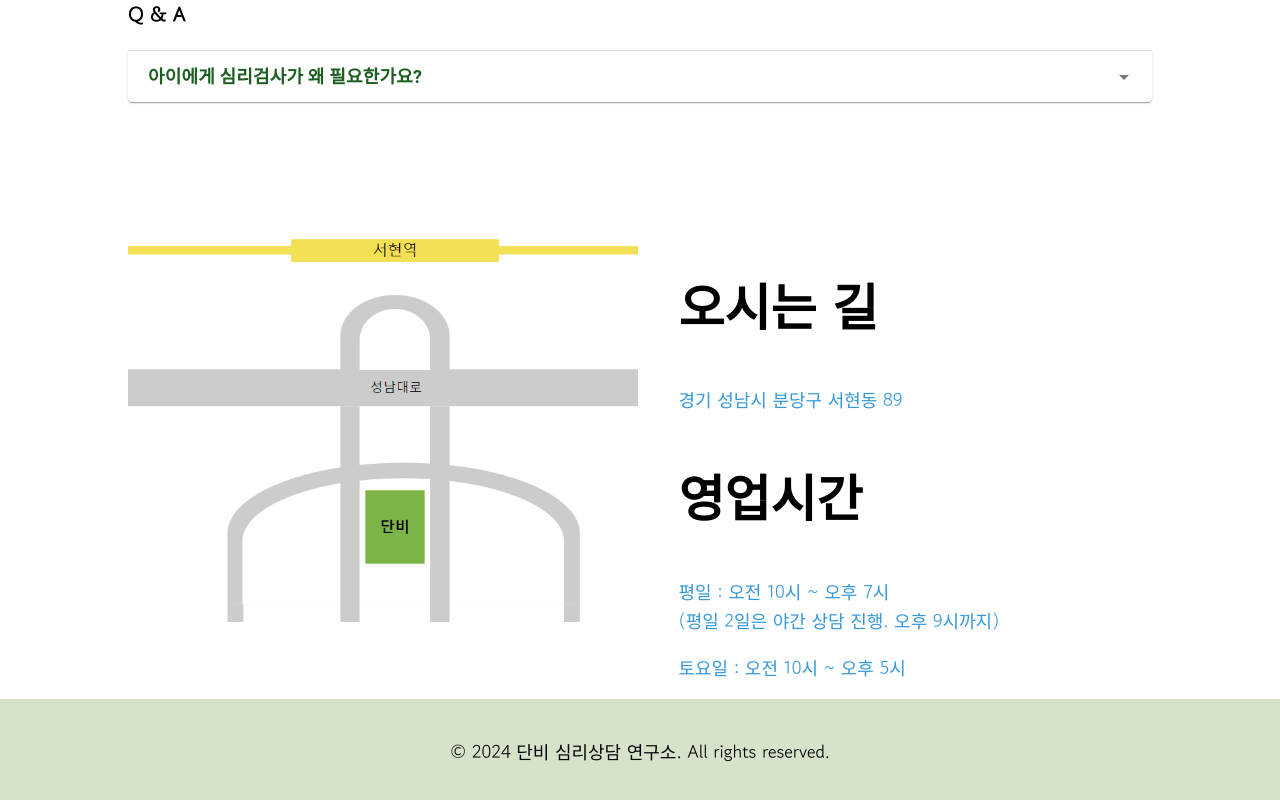
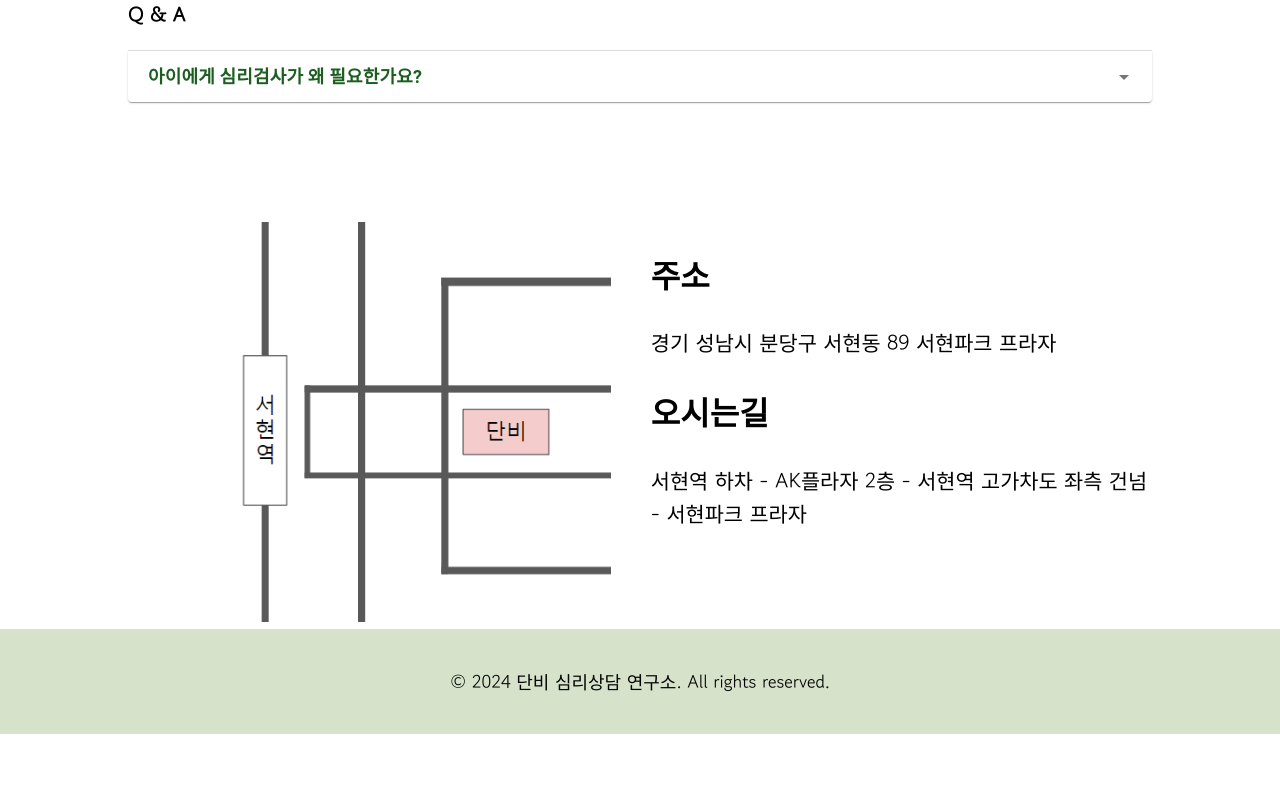
Before and after one commit to danbeesys/danbee, a React (Create React App) app: page /danbee/main in a window 1280 px wide. Shown: the part 3800-4600 px from the top of the page. After the commit the page ends 4534 px from the top, so only its background shows below. Built offline with nearby package versions, Linux system fonts and the light colour scheme; a web font is replaced by a local one.

Commit message:
지도 및 설명 변경

```diff
--- a/src/main/aintro/MapSection.css
+++ b/src/main/aintro/MapSection.css
@@ -13,6 +13,15 @@
   flex: 1;
   padding-left: 40px;
   color: var(--secondary-color);
+}
+
+.map-info h2 {
+  font-size: 2em;
+}
+
+.map-info p {
+  font-size: 1.3em;
+  color: black;
 }
 
 @media (max-width: 768px) {
--- a/src/main/aintro/MapSection.tsx
+++ b/src/main/aintro/MapSection.tsx
@@ -1,4 +1,4 @@
-import map from "../pic/map.PNG";
+import map from "./pic/map.png";
 import './MapSection.css';
 
 const MapSection: React.FC = () => {
@@ -8,11 +8,10 @@ const MapSection: React.FC = () => {
           <img src={map}/>
         </div>
         <div className="map-info">
-          <h2>오시는 길</h2>
-          <p>경기 성남시 분당구 서현동 89</p>
-          <h2>영업시간</h2>
-          <p>평일 : 오전 10시 ~ 오후 7시<br/>(평일 2일은 야간 상담 진행. 오후 9시까지)</p>
-          <p>토요일 : 오전 10시 ~ 오후 5시</p>
+          <h2>주소</h2>
+          <p>경기 성남시 분당구 서현동 89 서현파크 프라자</p>
+          <h2>오시는길</h2>
+          <p>서현역 하차 - AK플라자 2층 - 서현역 고가차도 좌측 건넘 - 서현파크 프라자 </p>
         </div>
       </section>
     );
```
Also changed, not shown: src/main/aintro/pic/map.png (added).
